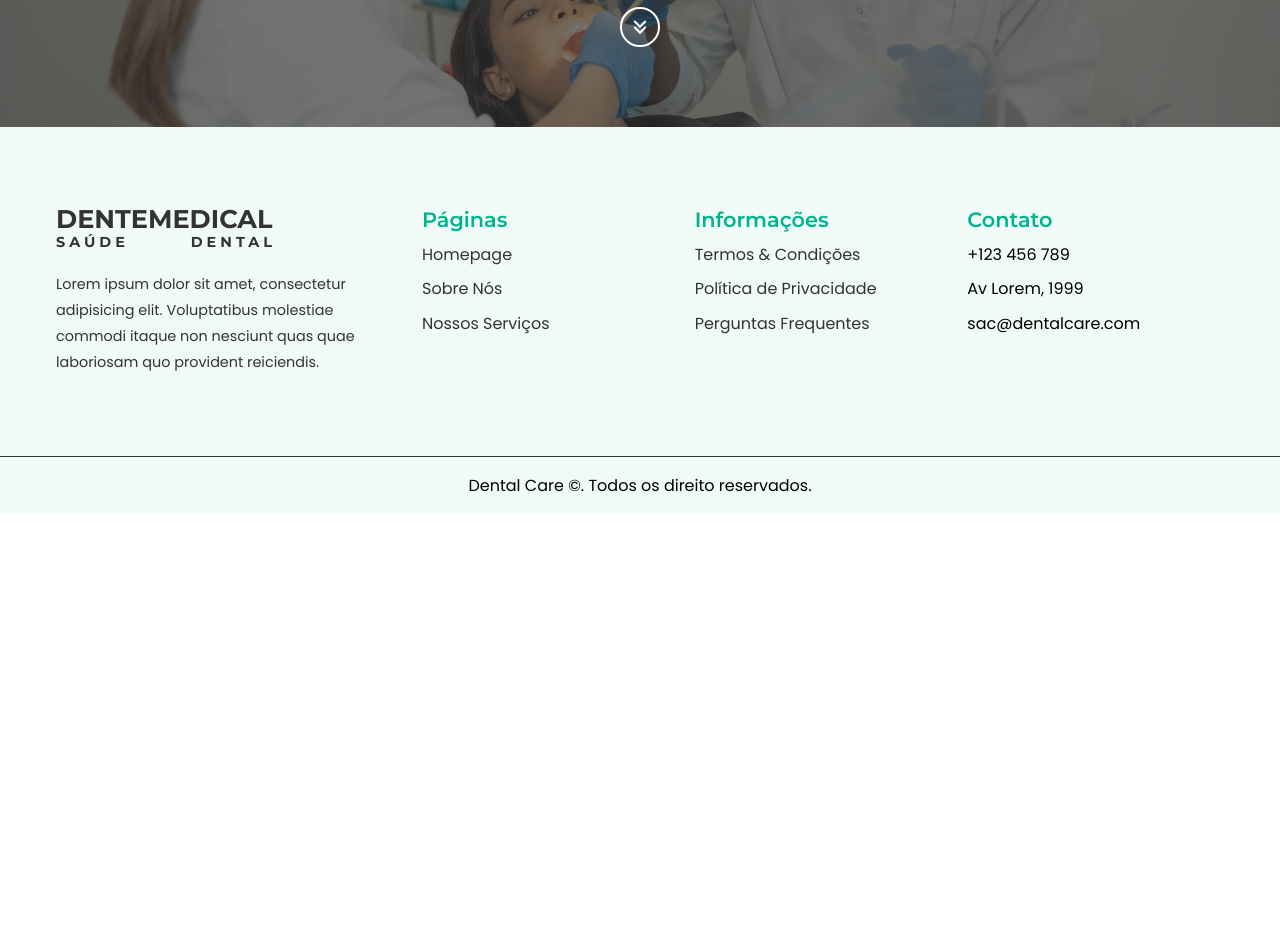
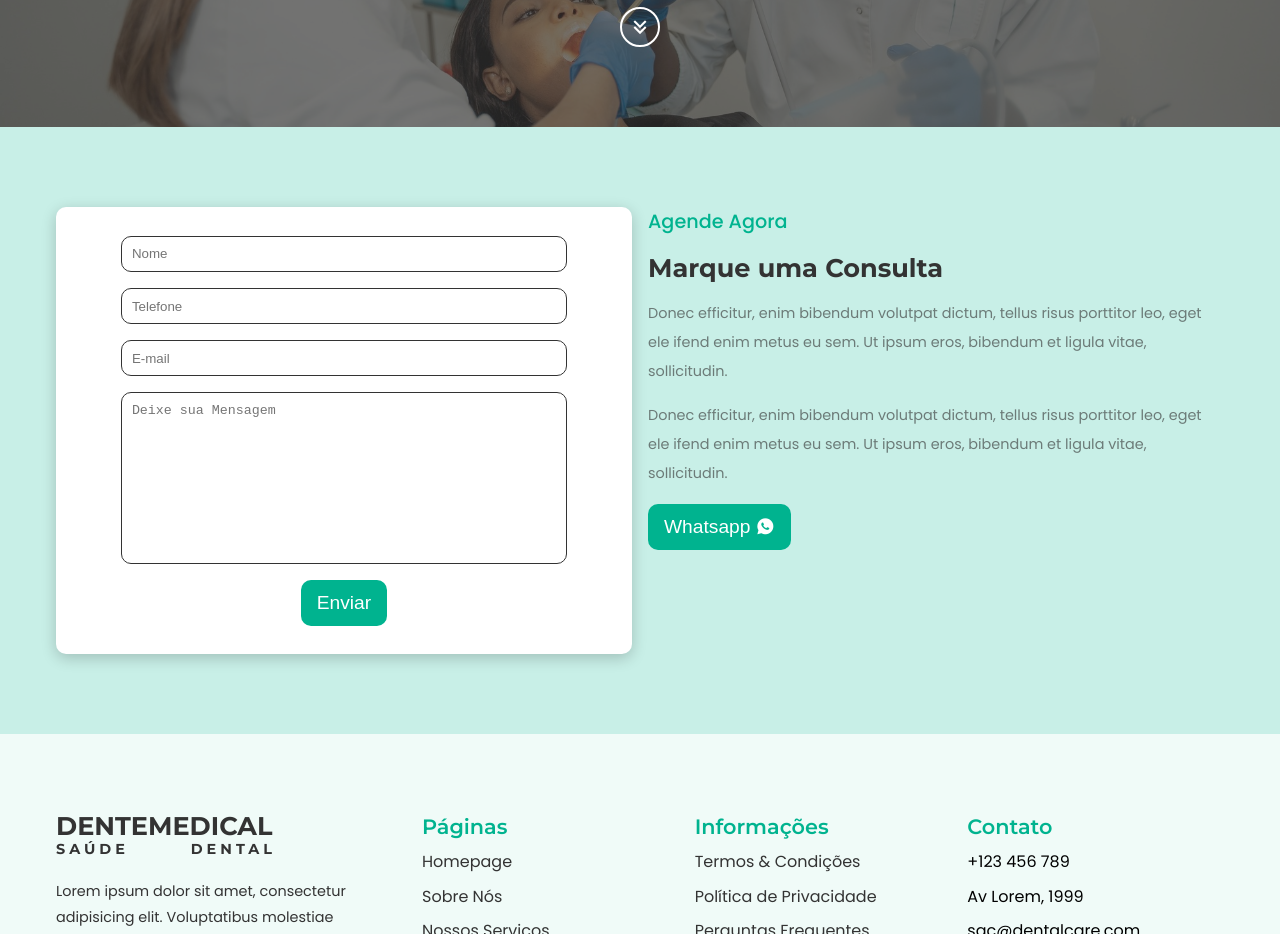
Before and after one commit to guDev001/dentist, a plain HTML site: page pages/contact.html in a window 1280 px wide. Shown: the part 420-1354 px from the top of the page. Before the commit the page ends 934 px from the top, so only its background shows below. Drawn offline with nearby package versions, Linux system fonts and the light colour scheme.

Commit message:
adicionando página de contato sem back-end

```diff
--- a/css/location.css
+++ b/css/location.css
@@ -132,3 +132,94 @@
     color: white;
     font-size: 25px;
 }
+
+/*Página de contato*/
+
+.contact-page {
+    background-color: #00b38f37;
+}
+
+.contact-container {
+    display: grid;
+    grid-template-columns: 1fr 1fr;
+    column-gap: 1rem;
+}
+
+.form-contact {
+    padding: 1.8rem .6rem;
+    background-color: #FFF;
+    border-radius: 10px;
+    box-shadow: 0 4px 15px rgba(0, 0, 0, 0.2);
+}
+
+form {
+    display: flex;
+    flex-direction: column;
+    flex-wrap: wrap;
+    align-items: center;
+    row-gap: 1rem;
+}
+
+.form-group {
+    width: 80%;
+}
+
+.form-group input {
+    width: 100%;
+    padding: .6rem;
+    outline: none;
+    border: 1px solid #333;
+    border-radius: 10px;
+}
+
+textarea {
+    padding: .6rem;
+    outline: none;
+    border: 1px solid #333;
+    width: 80%;
+    resize: none;
+    border-radius: 10px;
+}
+
+form button  {
+    padding: .75rem 1rem;
+    outline: none;
+    border: none;
+    color: #FFF;
+    background-color: #00B38F;
+    font-size: 1.2rem;
+    cursor: pointer;
+    border-radius: 10px;
+}
+
+.form-content h4 {
+    color: #00B38F;
+    font-weight: 500;
+    font-size: 1.2rem;
+    margin-bottom: 1rem;
+}
+
+.form-content h2 {
+    font-family: var(--header-font);
+    color: #333;
+    font-size: 1.6rem;
+    margin-bottom: 1rem;
+}
+
+.form-content p {
+    font-size: .9rem;
+    color: #3333339d;
+    line-height: 2;
+    margin-bottom: 1rem;
+}
+
+.form-content button {
+    padding: .75rem 1rem;
+    outline: none;
+    border: none;
+    color: #FFF;
+    background-color: #00B38F;
+    font-size: 1.2rem;
+    cursor: pointer;
+    border-radius: 10px;
+}
--- a/pages/contact.html
+++ b/pages/contact.html
@@ -49,8 +49,43 @@
                 ad assumenda dicta, distinctio tempore quae vitae. Atque blanditiis
                 dignissimos inventore, veniam cum ratione.
             </p>
-            <span onclick="location.href='#contact'"><i class="ri-arrow-down-double-fill"></i></span>
+            <span onclick="location.href='#contact-page'"><i class="ri-arrow-down-double-fill"></i></span>
     </div>
+
+    <section class="contact-page" id="contact-page">
+        <div class="section-container contact-container">
+            <div class="form-contact">
+                <form action="#">
+                    <div class="form-group">
+                        <input type="text" name="name" placeholder="Nome" >
+                    </div>
+                    <div class="form-group">
+                        <input type="text" name="number" placeholder="Telefone" >
+                    </div>
+                    <div class="form-group">
+                        <input type="email" name="email" placeholder="E-mail" >
+                    </div>
+                    <textarea name="" id="" cols="30" rows="10" placeholder="Deixe sua Mensagem"></textarea>
+                    <button type="submit">Enviar</button>
+                </form>
+            </div>
+            <div class="form-content">
+                <h4>Agende Agora</h4>
+                <h2>Marque uma Consulta</h2>
+                <p>
+                    Donec efficitur, enim bibendum volutpat dictum,
+                    tellus risus porttitor leo, eget ele ifend enim metus
+                    eu sem. Ut ipsum eros, bibendum et ligula vitae, sollicitudin.
+                </p>
+                <p>
+                    Donec efficitur, enim bibendum volutpat dictum,
+                    tellus risus porttitor leo, eget ele ifend enim metus
+                    eu sem. Ut ipsum eros, bibendum et ligula vitae, sollicitudin.
+                </p>
+                <button>Whatsapp <span><i class="ri-whatsapp-fill"></i></span></button>
+            </div>
+        </div>
+    </section>
 
     <footer class="footer">
         <div class="section-container">
```
Also changed, not shown: index.html (+1 -1 lines).
